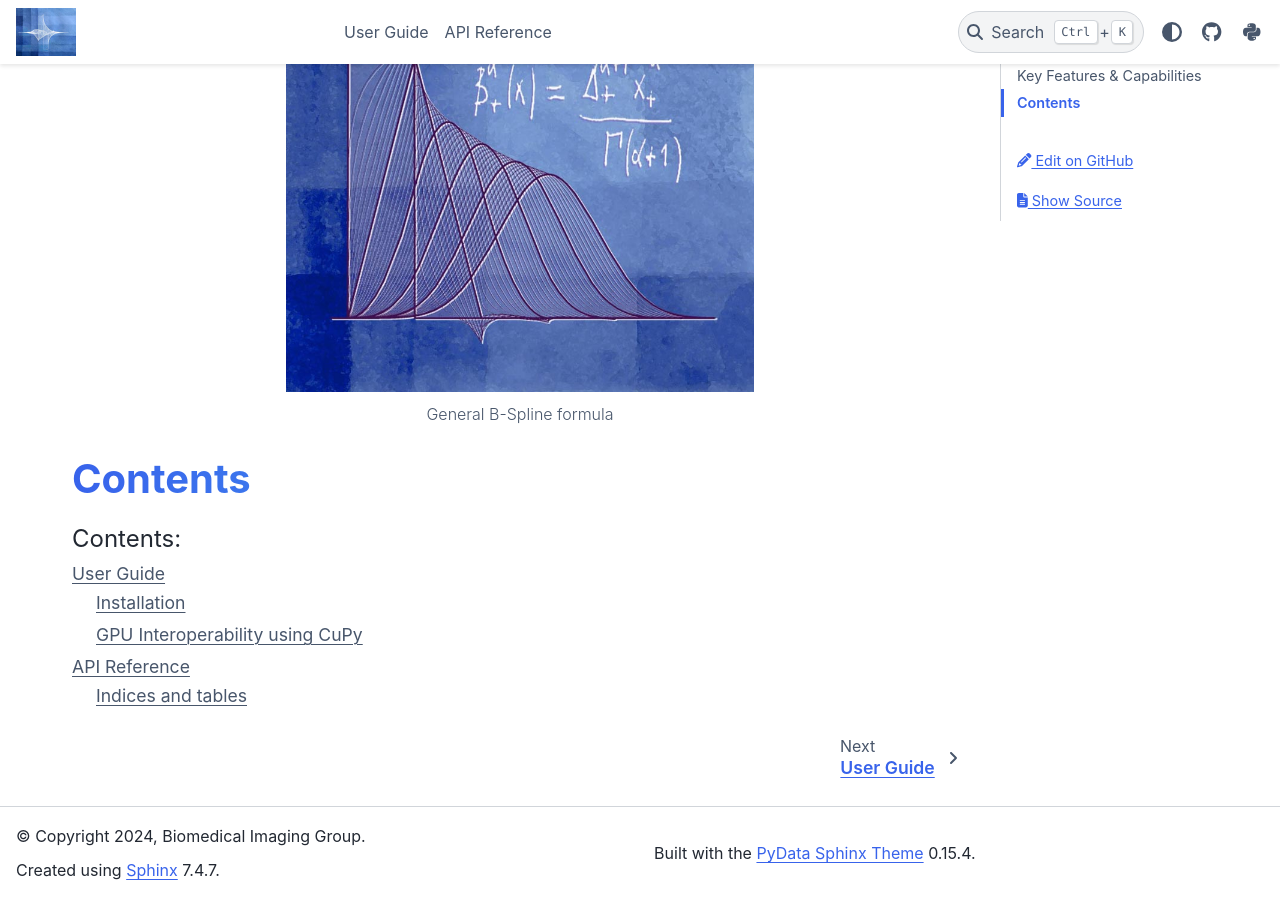
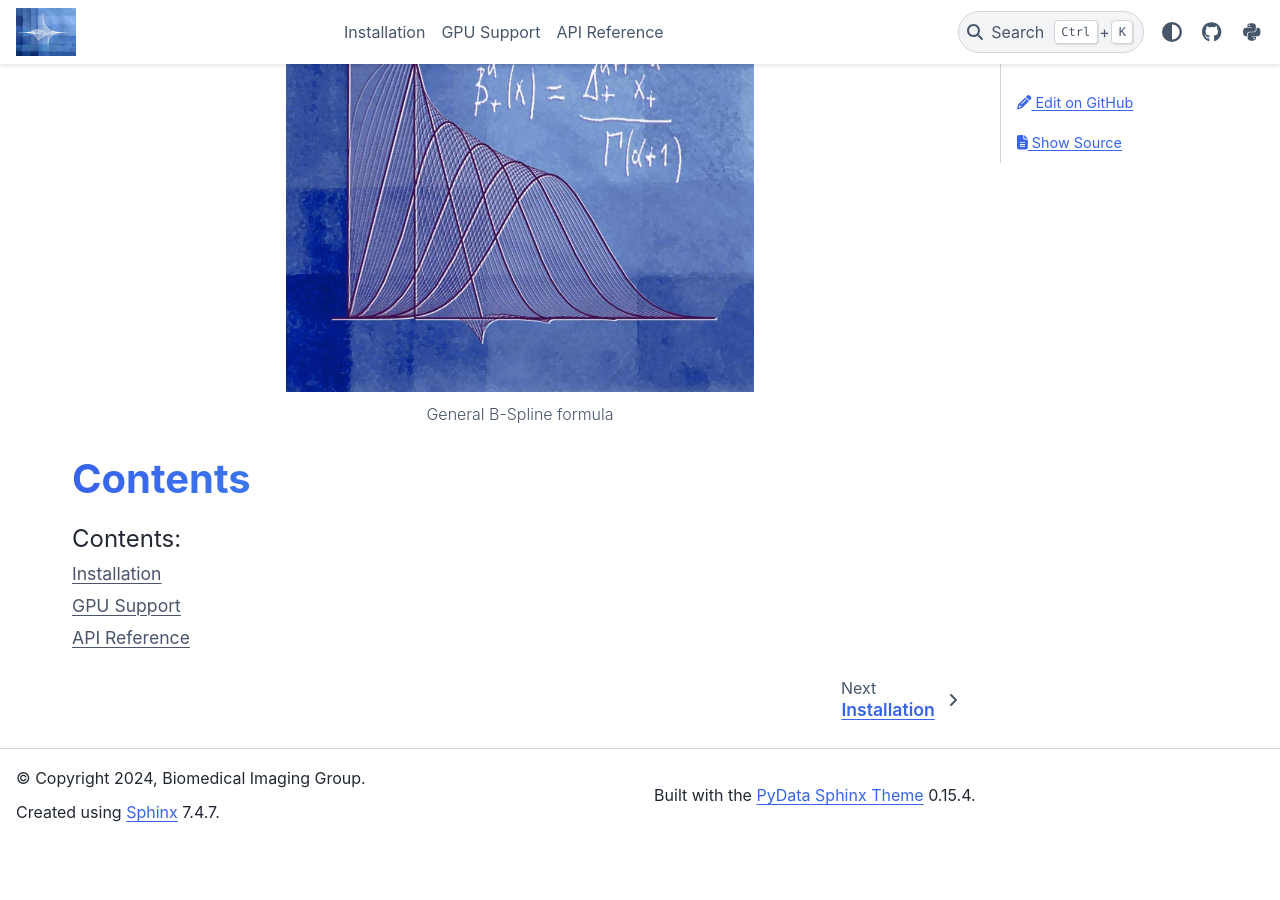
Before and after one commit to splineops/splineops, a Sphinx documentation site: the page built from docs/index.rst, in a window 1280 px wide and 900 px high, scrolled down 1215 px. Built offline with Sphinx 7.4.7 and the PyData theme 0.15.4, drawn with Linux system fonts in a browser that asks for light colours; pages that are not in the unit, such as notebooks, are missing from menus; after the commit the page ends 2057 px from its top, so only the background shows below that.

Commit message:
Split user guide into installation and GPU support sections

```diff
--- a/docs/user-guide/cupy_guide.rst
+++ b/docs/gpu-support/index.rst
@@ -1,5 +1,5 @@
-GPU Interoperability using CuPy
-===============================
+GPU Support
+===========
 
 This guide demonstrates how to use SplineOps with CuPy for GPU interoperability.
 
--- a/docs/index.rst
+++ b/docs/index.rst
@@ -32,9 +32,10 @@ Contents
 ========
 
 .. toctree::
-   :maxdepth: 2
+   :maxdepth: 1
    :caption: Contents:
 
-   user-guide/index
+   installation/index
+   gpu-support/index
    auto_examples/index
    api/index
--- a/docs/user-guide/index.rst
+++ /dev/null
@@ -1,11 +0,0 @@
-User Guide
-**********
-
-This guide provides comprehensive instructions for using and installing SplineOps.
-
-.. toctree::
-   :maxdepth: 2
-   :caption: Contents:
-
-   installation
-   cupy_guide
```
Also changed, not shown: README.md (+1 -1 lines), docs/gpu-support/GPU_Interoperability_Using_Cupy.py (renamed from docs/user-guide/GPU_Interoperability_Using_Cupy.py), docs/installation/index.rst (renamed from docs/user-guide/installation.rst).
